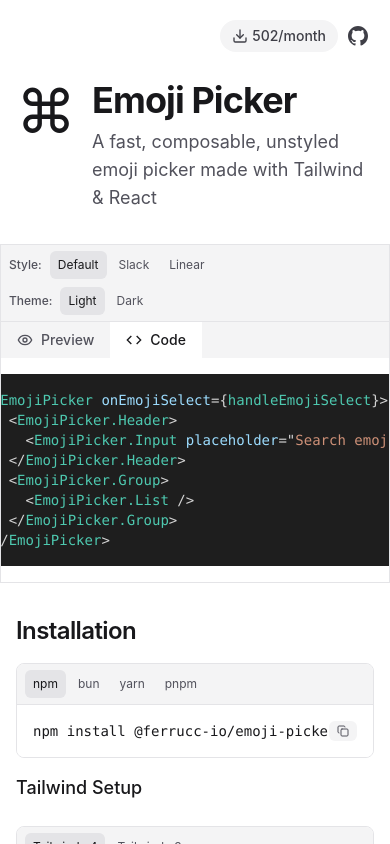
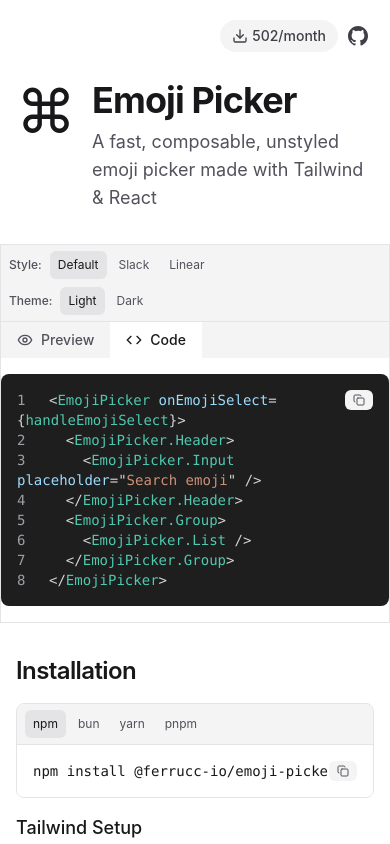
Before and after one commit to ferrucc-io/emoji-picker, a React (Vite) app in the folder demo/: page / in a window 390 px wide. Both pictures are taken after a click on the button "Code". Shown: the top 844 px of the page. Built offline with nearby package versions, Linux system fonts and the light colour scheme.

Commit message:
Fix wrapping on long lines (#36)

```diff
--- a/demo/src/components/CodeBlock.tsx
+++ b/demo/src/components/CodeBlock.tsx
@@ -16,19 +16,20 @@
 }: CodeBlockProps) {
 
   return (
-    <div className="relative">
+    <div className="relative w-full">
       {/* @ts-ignore - Highlight types are incorrect but component works fine */}
       <Highlight code={code} language={language}>
         {({ className, style, tokens, getLineProps, getTokenProps }) => (
-          <pre
-            className={`${className} p-4 rounded-lg overflow-x-auto text-sm`}
-            style={style}
-          >
+          <div className="relative">
             {!hideCopyButton && (
-              <div className="absolute right-2 top-2">
+              <div className="sticky right-2 top-2 float-right z-10">
                 <ClipboardButton text={code} />
               </div>
             )}
+            <pre
+              className={`${className} p-4 rounded-lg text-sm whitespace-pre-wrap break-words`}
+              style={style}
+            >
               {tokens.map((line, i) => (
                 <div key={i} {...getLineProps({ line })}>
                   {showLineNumbers && (
@@ -42,6 +43,7 @@
                 </div>
               ))}
             </pre>
+          </div>
         )}
       </Highlight>
     </div>
--- a/demo/src/playground/Playground.tsx
+++ b/demo/src/playground/Playground.tsx
@@ -127,11 +127,13 @@
       </div>
 
       <div className="bg-white dark:bg-zinc-950">
-        <div className="py-4 md:p-4 flex justify-center gap-4">
+        <div className={`py-4 md:p-4 ${activeTab === 'preview' ? 'flex justify-center' : 'w-full'} gap-4`}>
           {activeTab === "preview" ? (
             renderPicker()
           ) : (
-            <CodeBlock code={code[variant]} language="tsx" showLineNumbers />
+            <div className="w-full overflow-x-auto">
+              <CodeBlock code={code[variant]} language="tsx" showLineNumbers />
+            </div>
           )}
         </div>
       </div>
```
Lines whose indentation alone changed are shown as unchanged.
